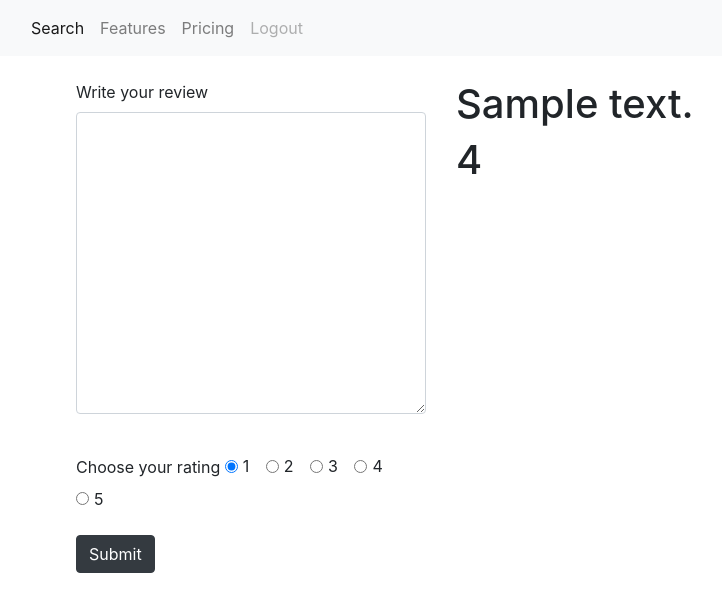
After one commit to Aurian-Nogues/CS50W-Project1, a Flask app: template templates/book.html in a window 1280 px wide. The commit adds this page. Shown: the top 612 px of the page, without its empty margins (9-731 px from the left). Run offline with Flask 2, Linux system fonts and the light colour scheme; the template is opened without the code that fills it: most values are stand-ins (such as "Sample title", 1, 10 or a date in 2020); some libraries are stand-ins or nearby versions.

Commit message:
basic layout of review page done

```diff
--- a/application.py
+++ b/application.py
@@ -100,6 +100,19 @@ def search():
         books = db.execute("SELECT * FROM books").fetchall()
     return render_template('search.html', books=books)
 
+#book page
+@app.route('/book', methods = ['POST', 'GET'])
+def book():
+
+
+    if request.method == "POST" :
+        review = request.form['review']
+        rating = request.form['rating']
+        if review == "":
+            review = "You submitted an empty review"
+    return render_template('book.html', review=review, rating=rating)
+
+    return render_template('book.html')
 #log out page
 @app.route('/logout')
 def logout():
--- a/static/styles.css
+++ b/static/styles.css
@@ -7,3 +7,7 @@ p {
     font-size: 50px;
     color:green;
 }
+
+.book-links {
+    color: red;
+}
--- /dev/null
+++ b/templates/book.html
@@ -0,0 +1,54 @@
+{% extends "layout.html" %}
+
+{% block heading %}
+{% endblock %}
+
+{% block body1 %}
+
+</br>
+
+<form method ="POST">
+        <div class="form-group">
+                <label for="exampleFormControlTextarea1">Write your review</label>
+                <textarea class="form-control" name=review id="exampleFormControlTextarea1" rows="12"></textarea>
+              </div>
+
+            </br>
+            <label for="exampleFormControlTextarea1">Choose your rating</label>
+
+        <div class="form-check form-check-inline">
+            <input class="form-check-input" type="radio" checked="" name="rating" id="inlineRadio2" value="1">
+            <label class="form-check-label btn-default" for="inlineRadio2">1</label>
+            </div>
+            <div class="form-check form-check-inline">
+                <input class="form-check-input" type="radio" name="rating" id="inlineRadio2" value="2">
+                <label class="form-check-label" for="inlineRadio2">2</label>
+            </div>
+            <div class="form-check form-check-inline">
+                <input class="form-check-input" type="radio" name="rating" id="inlineRadio2" value="3">
+                <label class="form-check-label" for="inlineRadio2">3</label>
+            </div>
+            <div class="form-check form-check-inline">
+                    <input class="form-check-input" type="radio" name="rating" id="inlineRadio2" value="4">
+                    <label class="form-check-label" for="inlineRadio2">4</label>
+            </div>
+            <div class="form-check form-check-inline">
+                    <input class="form-check-input" type="radio" name="rating" id="inlineRadio2" value="5">
+                    <label class="form-check-label" for="inlineRadio2">5</label>
+            </div>
+
+        </br>
+    </br>
+        <button type="submit" class="btn btn-dark">Submit</button>
+      </form>
+
+{% endblock %}
+
+{% block body2 %}
+
+</br>
+
+<h1>{{review}}</h1>
+<h1>{{rating}}</h1>
+
+{% endblock %}
--- a/templates/layout.html
+++ b/templates/layout.html
@@ -13,7 +13,7 @@
             </button>
             <div class="collapse navbar-collapse" id="navbarNavAltMarkup">
               <div class="navbar-nav">
-                <a class="nav-item nav-link active" href="#">Home <span class="sr-only">(current)</span></a>
+                <a class="nav-item nav-link active" href="{{ url_for('search') }}">Search <span class="sr-only">(current)</span></a>
                 <a class="nav-item nav-link" href="#">Features</a>
                 <a class="nav-item nav-link" href="#">Pricing</a>
                 <a class="nav-item nav-link disabled" href="{{ url_for('logout') }}">Logout</a>
```
Also changed, not shown: templates/search.html (+9 -8 lines), 2 other files.
